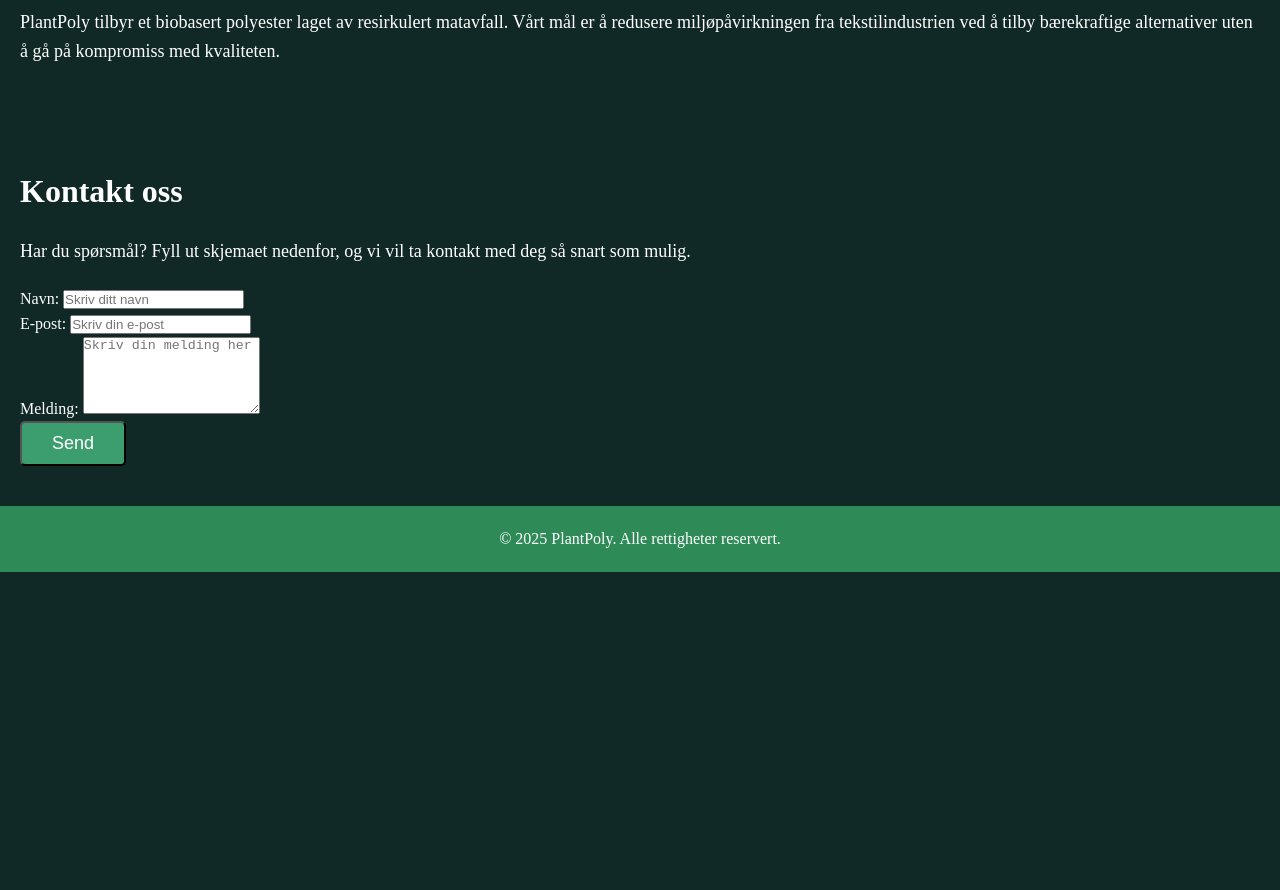
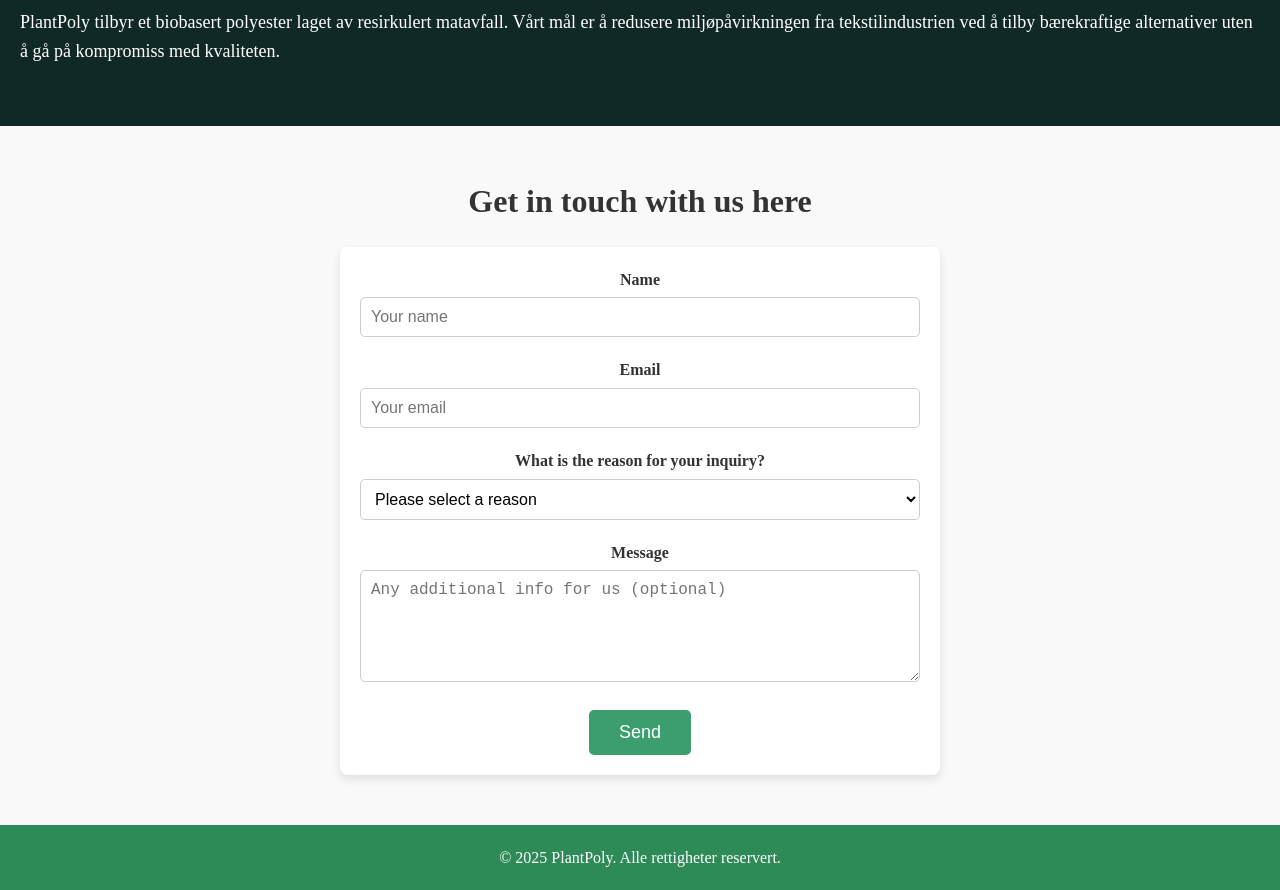
Before and after one commit to Ari-rizz/Ari-rizz.github.io, a plain HTML site: page index.html in a window 1280 px wide. Shown: the part 1820-2710 px from the top of the page. Before the commit the page ends 2392 px from the top, so only its background shows below. Drawn offline with nearby package versions, Linux system fonts and the light colour scheme.

Commit message:
oppdateringer

```diff
--- a/index.html
+++ b/index.html
@@ -78,23 +78,31 @@
         <p>PlantPoly tilbyr et biobasert polyester laget av resirkulert matavfall. Vårt mål er å redusere miljøpåvirkningen fra tekstilindustrien ved å tilby bærekraftige alternativer uten å gå på kompromiss med kvaliteten.</p>
     </section>
     <section id="contact">
-        <h2>Kontakt oss</h2>
-        <p>Har du spørsmål? Fyll ut skjemaet nedenfor, og vi vil ta kontakt med deg så snart som mulig.</p>
-
+        <h2>Get in touch with us here</h2>
         <form id="contact-form" action="submit_form.php" method="POST">
             <div class="form-group">
-                <label for="name">Navn:</label>
-                <input type="text" id="name" name="name" required placeholder="Skriv ditt navn">
+                <label for="name">Name</label>
+                <input type="text" id="name" name="name" required placeholder="Your name">
             </div>
 
             <div class="form-group">
-                <label for="email">E-post:</label>
-                <input type="email" id="email" name="email" required placeholder="Skriv din e-post">
+                <label for="email">Email</label>
+                <input type="email" id="email" name="email" required placeholder="Your email">
             </div>
-
             <div class="form-group">
-                <label for="message">Melding:</label>
-                <textarea id="message" name="message" rows="5" required placeholder="Skriv din melding her"></textarea>
+                <label for="contact-reason">What is the reason for your inquiry?</label>
+                <select id="contact-reason" name="contact-reason" required>
+                    <option value="" disabled selected>Please select a reason</option>
+                    <option value="Questions">Questions</option>
+                    <option value="Information">Information</option>
+                    <option value="Collaboration">Collaboration</option>
+                    <option value="Investment">Investment</option>
+                    <option value="Other">Other</option>
+                </select>
+            </div>
+            <div class="form-group">
+                <label for="message">Message</label>
+                <textarea id="message" name="message" rows="5"  placeholder="Any additional info for us (optional)"></textarea>
             </div>
 
             <div class="form-group">
--- a/styles.css
+++ b/styles.css
@@ -135,23 +135,21 @@ header nav ul li a:hover {
     padding: 50px 20px;
 }
 
-/* Animasjon for å få teksten til å fade in fra midten */
 @keyframes fadeInFromCenter {
     0% {
         opacity: 0;
-        transform: scale(0.5) translateY(20px); /* Begynner fra 0 størrelse og litt nede */
+        transform: scale(0.5) translateY(20px);
     }
     100% {
         opacity: 1;
-        transform: scale(1) translateY(0); /* Slutter på normal størrelse og opprinnelig posisjon */
+        transform: scale(1) translateY(0);
     }
 }
 
-/* Påfør animasjonen på elementene */
 .hero .plant, .hero .middle-text, .hero .poly {
-    animation: fadeInFromCenter 1.5s ease-out forwards; /* Fader inn fra midten med en varighet på 1.5 sekunder */
-    opacity: 0; /* Start som usynlig */
-    transform: scale(0.5) translateY(20px); /* Begynner fra en liten størrelse og lav posisjon */
+    animation: fadeInFromCenter 1.5s ease-out forwards;
+    opacity: 0;
+    transform: scale(0.5) translateY(20px);
 }
 
 
@@ -164,7 +162,7 @@ header nav ul li a:hover {
     font-family: 'Montserrat', sans-serif;
     letter-spacing: 40px;
     color: #2e8b57;
-    text-shadow: 2px 2px 10px rgba(0, 0, 0, 0.2); /* Legger til skygge for å fremheve teksten */
+    text-shadow: 2px 2px 10px rgba(0, 0, 0, 0.2);
 }
 
 .hero .middle-text {
@@ -175,8 +173,8 @@ header nav ul li a:hover {
     margin-left: 35px;
     vertical-align: middle;
     letter-spacing: 10px;
-    color: #ffffff; /* Hvit farge for teksten mellom */
-    text-shadow: 2px 2px 8px rgba(0, 0, 0, 0.3); /* Legger til skygge for fremheving */
+    color: #ffffff;
+    text-shadow: 2px 2px 8px rgba(0, 0, 0, 0.3);
 }
 
 
@@ -219,14 +217,14 @@ header nav ul li a:hover {
 }
 
 .image-text {
-    position: absolute; /* Plassere teksten over bildet */
+    position: absolute;
     top: 50%;
     left: 50%;
     transform: translate(-50%, -50%);
     color: white;
     font-size: 16px;
-    opacity: 0; /* Start med usynlig tekst */
-    visibility: hidden; /* Start med usynlig tekst */
+    opacity: 0;
+    visibility: hidden;
     transition: opacity 0.3s ease, visibility 0.3s ease;
     background-color: rgba(0, 0, 0, 0.6);
     padding: 10px;
@@ -234,12 +232,12 @@ header nav ul li a:hover {
 }
 
 .image-box:hover .image {
-    transform: scale(1.1); /* Zoomer inn på bildet ved hover */
+    transform: scale(1.1);
 }
 
 .image-box:hover .image-text {
     opacity: 1;
-    visibility: visible; /* Vis teksten når musen er over bildet */
+    visibility: visible;
 }
 
 section {
@@ -258,6 +256,95 @@ section p {
     margin-bottom: 20px;
 }
 
+#contact {
+    padding: 50px 20px;
+    background-color: #f9f9f9;
+    color: #333;
+    text-align: center;
+}
+
+form {
+    max-width: 600px;
+    margin: 0 auto;
+    background-color: #ffffff;
+    padding: 20px;
+    border-radius: 8px;
+    box-shadow: 0 4px 10px rgba(0, 0, 0, 0.1);
+}
+
+.form-group {
+    margin-bottom: 20px;
+}
+
+label {
+    display: block;
+    font-weight: bold;
+    margin-bottom: 5px;
+}
+
+input[type="text"],
+input[type="email"],
+textarea {
+    width: 100%;
+    padding: 10px;
+    font-size: 16px;
+    border: 1px solid #ccc;
+    border-radius: 5px;
+    box-sizing: border-box;
+}
+
+textarea {
+    resize: vertical;
+}
+
+button.cta-btn {
+    background-color: #3c9d6e;
+    color: #fff;
+    font-size: 18px;
+    padding: 12px 30px;
+    border: none;
+    border-radius: 5px;
+    cursor: pointer;
+    transition: background-color 0.3s ease;
+}
+
+button.cta-btn:hover {
+    background-color: #2e8b57;
+}
+
+input:focus, textarea:focus {
+    outline: none;
+    border-color: #3c9d6e;
+    box-shadow: 0 0 5px rgba(60, 157, 110, 0.5);
+}
+
+form .form-group {
+    margin-bottom: 20px;
+}
+
+form .form-group:last-child {
+    margin-bottom: 0;
+}
+select {
+    width: 100%;
+    padding: 10px;
+    font-size: 16px;
+    border: 1px solid #ccc;
+    border-radius: 5px;
+    box-sizing: border-box;
+    background-color: #fff;
+}
+
+select:focus {
+    outline: none;
+    border-color: #3c9d6e;
+    box-shadow: 0 0 5px rgba(60, 157, 110, 0.5);
+}
+
+option {
+    padding: 10px;
+}
+
 ul {
     list-style-type: disc;
     margin-left: 20px;
```
Also changed, not shown: 2 other files.
